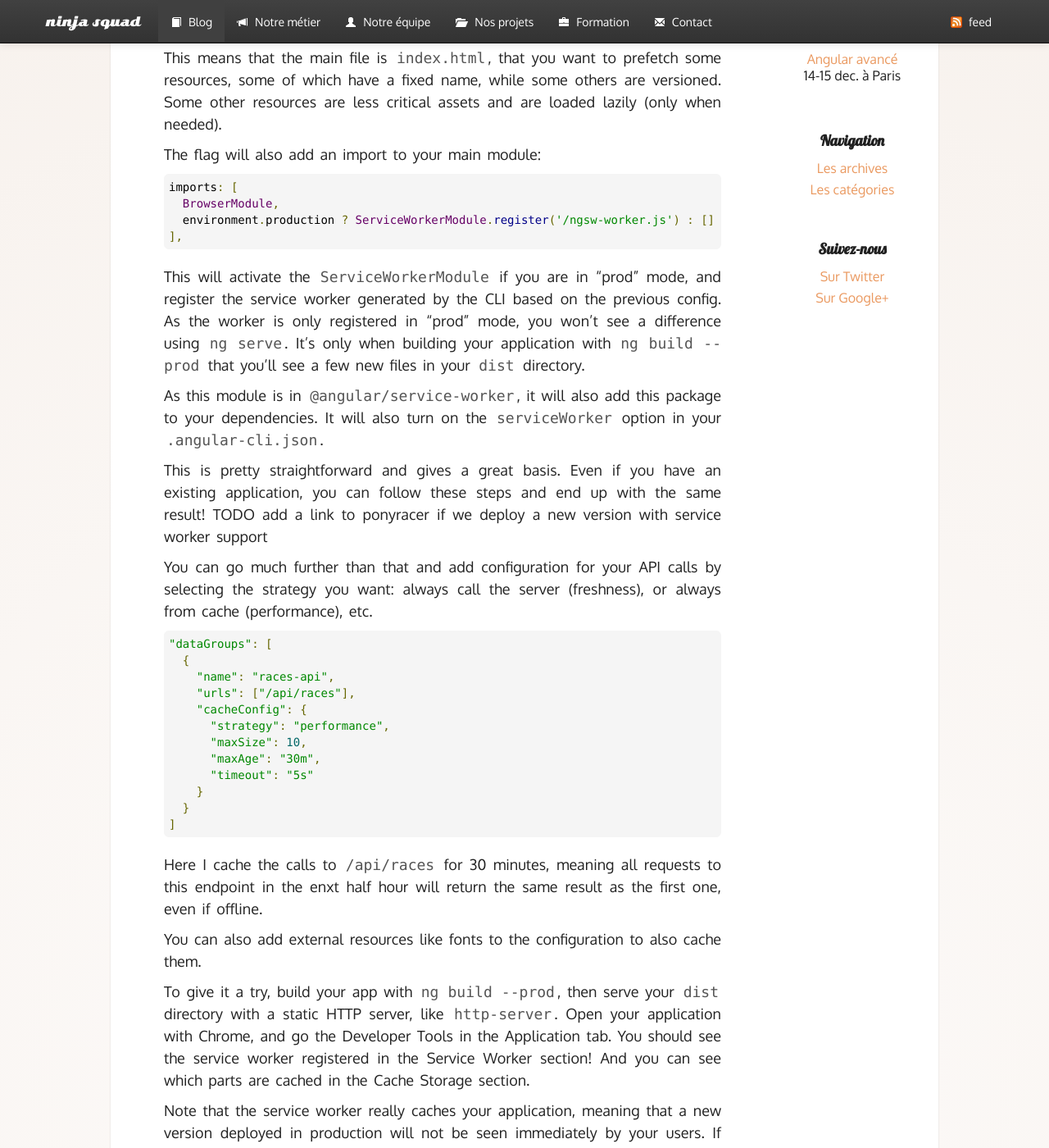
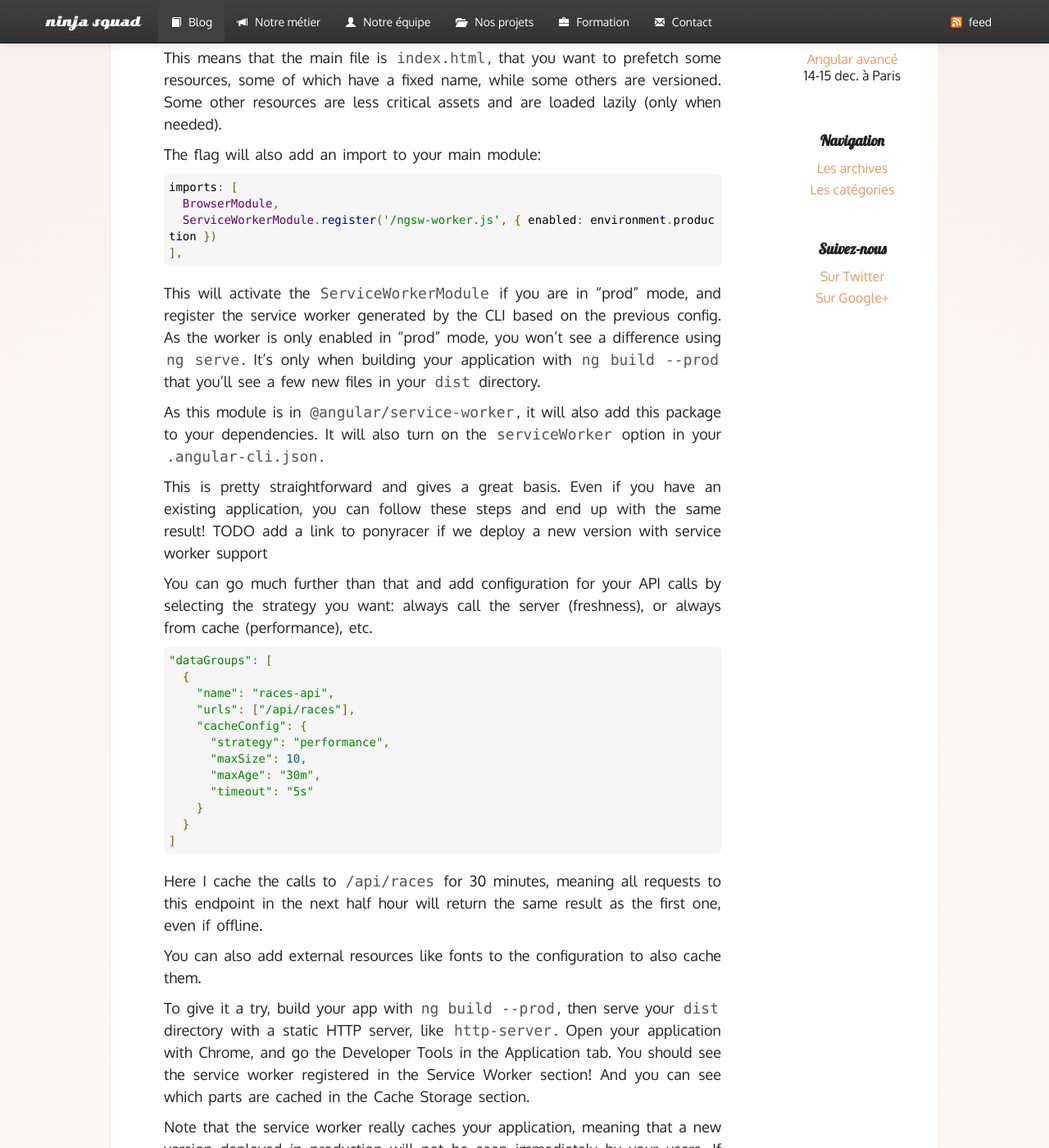
Before and after one commit to Ninja-Squad/ninja-squad.github.com, a Jekyll site: the page built from _posts/2017-12-03-angular-cli-1.6.md, in a window 1280 px wide and 1400 px high, scrolled down 1482 px. Shown: the whole window at 82% size. Built offline with Jekyll 4.4.1, drawn with Linux system fonts in a browser that asks for light colours; comment, search, counter and statistics services are not loaded; some of the changed text lies outside the part shown.

Commit message:
feat: update cli 1.6 with sw updates

```diff
--- a/_posts/2017-12-03-angular-cli-1.6.md
+++ b/_posts/2017-12-03-angular-cli-1.6.md
@@ -65,12 +65,12 @@ The flag will also add an import to your main module:
 
     imports: [
       BrowserModule,
-      environment.production ? ServiceWorkerModule.register('/ngsw-worker.js') : []
+      ServiceWorkerModule.register('/ngsw-worker.js', { enabled: environment.production })
     ],
 
 This will activate the `ServiceWorkerModule` if you are in "prod" mode,
 and register the service worker generated by the CLI based on the previous config.
-As the worker is only registered in "prod" mode, you won't see a difference using `ng serve`.
+As the worker is only enabled in "prod" mode, you won't see a difference using `ng serve`.
 It's only when building your application with `ng build --prod` that you'll see a few new files in your `dist` directory.
 
 As this module is in `@angular/service-worker`, it will also add this package to your dependencies.
@@ -98,7 +98,7 @@ or always from cache (performance), etc.
     ]
 
 Here I cache the calls to `/api/races` for 30 minutes,
-meaning all requests to this endpoint in the enxt half hour will return the same result as the first one,
+meaning all requests to this endpoint in the next half hour will return the same result as the first one,
 even if offline.
 
 You can also add external resources like fonts to the configuration to also cache them.
```
Also changed, not shown: other parts of _posts/2017-12-03-angular-cli-1.6.md (+9 -7 lines).
